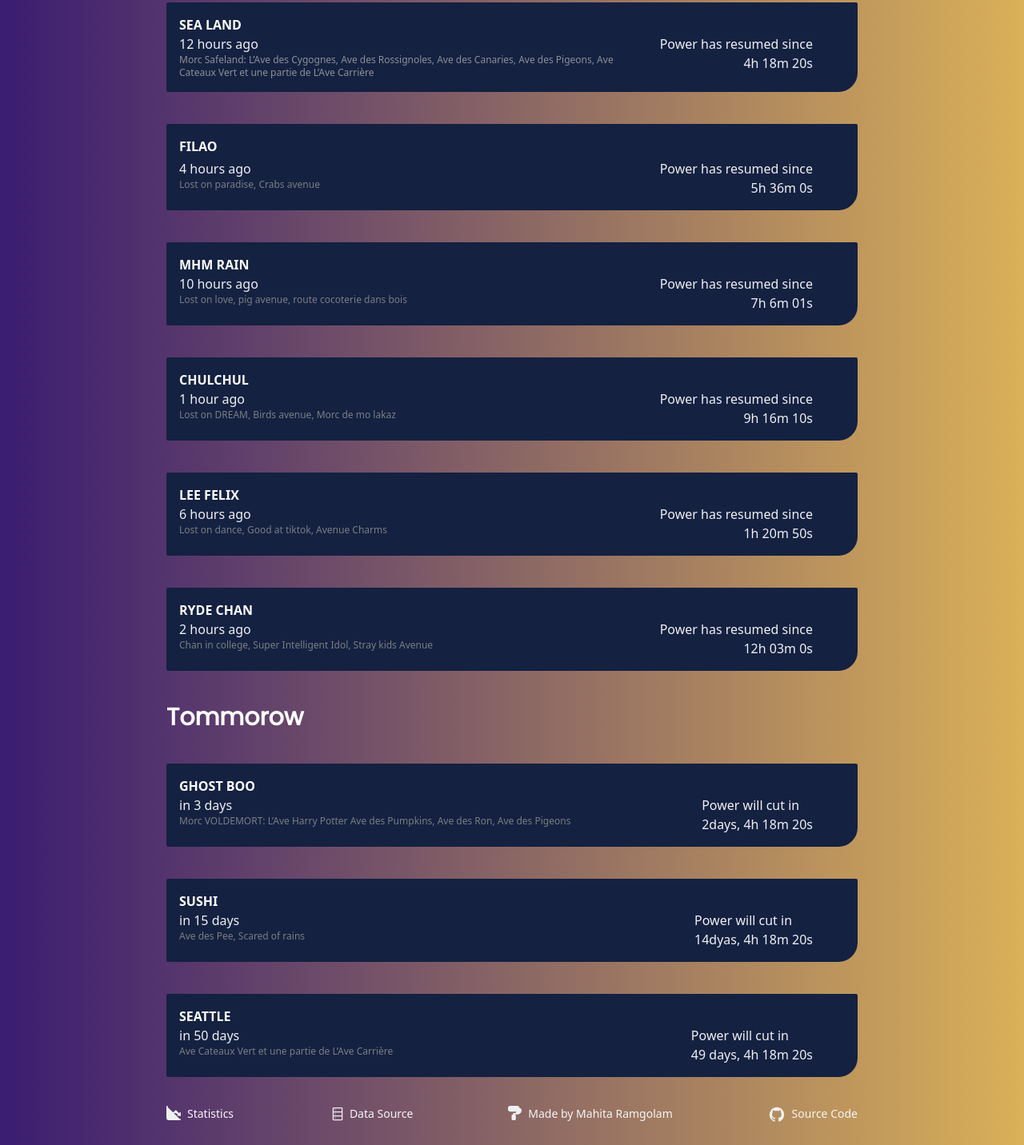
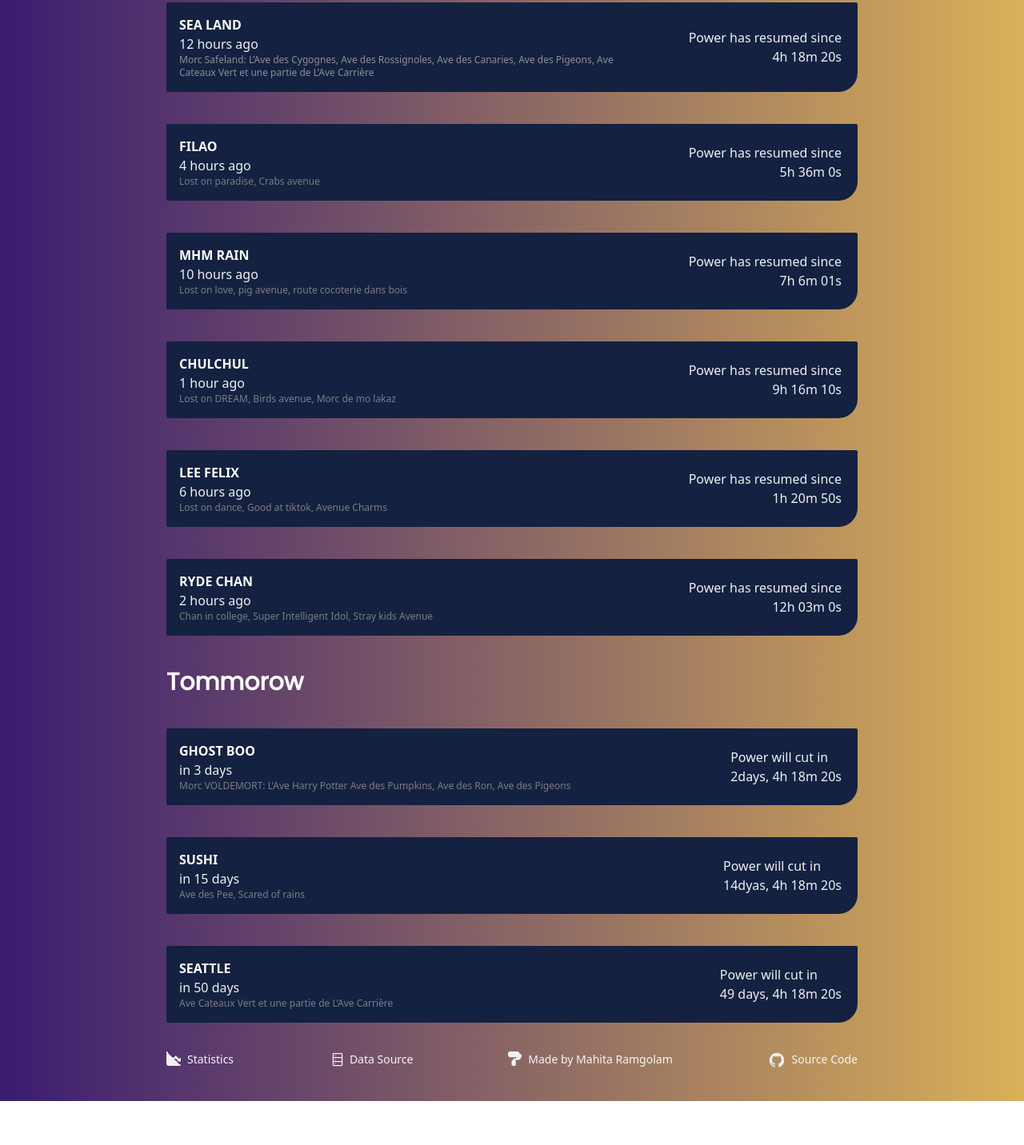
Before and after one commit to mahita098/power-outage-somewhere, a website: page index.html in a window 1280 px wide. Shown: the part 201-1633 px from the top of the page at 80% size. After the commit the page ends 1578 px from the top, so only its background shows below. Drawn offline with Linux system fonts and the light colour scheme.

Commit message:
Spacing correctiions

```diff
--- a/index.html
+++ b/index.html
@@ -19,78 +19,84 @@
             <div class="flex flex-col  rounded-md">
                 <div><h2 class="font-bold text-3xl text-[#ffffff]">Today</h2></div>
                 <div class="border-transparent rounded-sm rounded-ee-3xl  bg-[#142141] p-4 pr-4 mt-10">
-                    <h3 class="font-bold uppercase text-[#ffffff]">SEA LAND</h3>
-                    <div class="flex justify-between pr-10">
+
+                    <div class="flex justify-between pr-1">
                         <div class="max-w-xl">
+                            <h3 class="font-bold uppercase text-[#ffffff]">SEA LAND</h3>
                             <p class="text-[#f0f0f2]">12 hours ago</p>
                             <p class="text-[#8f8f97] text-xs">Morc Safeland: L’Ave des Cygognes, Ave des Rossignoles, Ave des Canaries, Ave des Pigeons, Ave Cateaux Vert et une partie de L’Ave Carrière</p>
                         </div>
-                        <div>
+                        <div class="flex flex-col justify-center">
                             <p class="text-[#f0f0f2] text-ms">Power has resumed since</p>
                             <p class="text-[#f0f0f2] text-right">4h 18m 20s</p>
                         </div>
                     </div>
                  </div>
                  <div class="border-transparent rounded-sm rounded-ee-3xl  bg-[#142141] p-4 pr-4 mt-10">
-                    <h3 class="font-bold uppercase text-[#ffffff] pb-1">FILAO</h3>
-                    <div class="flex justify-between pr-10">
+
+                    <div class="flex justify-between pr-1">
                         <div class="max-w-xl">
+                            <h3 class="font-bold uppercase text-[#ffffff]">FILAO</h3>
                             <p class="text-[#f0f0f2]">4 hours ago</p>
                             <p class="text-[#7d7d83] text-xs ">Lost on paradise, Crabs avenue</p>
                         </div>
-                        <div>
+                        <div class="flex flex-col justify-center">
                             <p class="text-[#f0f0f2] text-ms">Power has resumed since</p>
                             <p class="text-[#f0f0f2] text-right">5h 36m 0s</p>
                         </div>
                     </div>
                  </div>
                  <div class="border-transparent rounded-sm rounded-ee-3xl  bg-[#142141] p-4 pr-4 mt-10">
-                    <h3 class="font-bold uppercase text-[#ffffff]">MHM RAIN</h3>
-                    <div class="flex justify-between pr-10">
+
+                    <div class="flex justify-between pr-1">
                         <div class="max-w-xl">
+                            <h3 class="font-bold uppercase text-[#ffffff]">MHM RAIN</h3>
                             <p class="text-[#f0f0f2]">10 hours ago</p>
                             <p class="text-[#7d7d83] text-xs ">Lost on love, pig avenue, route cocoterie dans bois</p>
                         </div>
-                        <div>
+                        <div class="flex flex-col justify-center">
                             <p class="text-[#f0f0f2] text-ms">Power has resumed since</p>
                             <p class="text-[#f0f0f2] text-right">7h 6m 01s</p>
                         </div>
                     </div>
                  </div>
                  <div class="border-transparent rounded-sm rounded-ee-3xl  bg-[#142141] p-4 pr-4 mt-10">
-                    <h3 class="font-bold uppercase text-[#ffffff]">CHULCHUL</h3>
-                    <div class="flex justify-between pr-10">
+
+                    <div class="flex justify-between pr-1">
                         <div class="max-w-xl">
+                            <h3 class="font-bold uppercase text-[#ffffff]">CHULCHUL</h3>
                             <p class="text-[#f0f0f2]">1 hour ago</p>
                             <p class="text-[#7d7d83] text-xs ">Lost on DREAM, Birds avenue, Morc de mo lakaz</p>
                         </div>
-                        <div>
+                        <div class="flex flex-col justify-center">
                             <p class="text-[#f0f0f2] text-ms">Power has resumed since</p>
                             <p class="text-[#f0f0f2] text-right">9h 16m 10s</p>
                         </div>
                     </div>
                  </div>
                  <div class="border-transparent rounded-sm rounded-ee-3xl  bg-[#142141] p-4 pr-4 mt-10">
-                    <h3 class="font-bold uppercase text-[#ffffff]">LEE FELIX</h3>
-                    <div class="flex justify-between pr-10">
+
+                    <div class="flex justify-between pr-1">
                         <div class="max-w-xl">
+                            <h3 class="font-bold uppercase text-[#ffffff]">LEE FELIX</h3>
                             <p class="text-[#f0f0f2]">6 hours ago</p>
                             <p class="text-[#7d7d83] text-xs ">Lost on dance, Good at tiktok, Avenue Charms</p>
                         </div>
-                        <div>
+                        <div class="flex flex-col justify-center">
                             <p class="text-[#f0f0f2] text-ms">Power has resumed since</p>
                             <p class="text-[#f0f0f2] text-right">1h 20m 50s</p>
                         </div>
                     </div>
                  </div>
                  <div class="border-transparent rounded-sm rounded-ee-3xl  bg-[#142141] p-4 pr-4 mt-10">
-                    <h3 class="font-bold uppercase text-[#ffffff]">RYDE CHAN</h3>
-                    <div class="flex justify-between pr-10">
+
+                    <div class="flex justify-between pr-1">
                         <div class="max-w-xl">
+                            <h3 class="font-bold uppercase text-[#ffffff]">RYDE CHAN</h3>
                             <p class="text-[#f0f0f2]">2 hours ago</p>
                             <p class="text-[#7d7d83] text-xs ">Chan in college, Super Intelligent Idol, Stray kids Avenue</p>
                         </div>
-                        <div>
+                        <div class="flex flex-col justify-center">
                             <p class="text-[#f0f0f2] text-ms">Power has resumed since</p>
                             <p class="text-[#f0f0f2] text-right">12h 03m 0s</p>
                         </div>
@@ -104,39 +110,42 @@
             <div class="flex flex-col rounded-md">
                 <div><h2 class="font-extrabold text-3xl text-[#ffffff]">Tommorow</h2></div>
                 <div class="border-transparent rounded-sm rounded-ee-3xl bg-[#142141] p-4 pr-4 mt-10">
-                    <h3 class="font-bold uppercase text-[#ffffff]">GHOST BOO</h3>
-                    <div class="flex justify-between pr-10">
+
+                    <div class="flex justify-between pr-1">
                         <div class="max-w-xl">
+                            <h3 class="font-bold uppercase text-[#ffffff]">GHOST BOO</h3>
                             <p class="text-[#f0f0f2]"> in 3 days</p>
                             <p class="text-[#7d7d83] text-xs">Morc VOLDEMORT: L’Ave Harry Potter Ave des Pumpkins, Ave des Ron, Ave des Pigeons</p>
                         </div>
-                        <div>
+                        <div class="flex flex-col justify-center">
                             <p class="text-[#f0f0f2] text-ms">Power will cut in</p>
                             <p class="text-[#f0f0f2] text-right">2days, 4h 18m 20s</p>
                         </div>
                     </div>
                  </div>
                  <div class="border-transparent rounded-sm rounded-ee-3xl bg-[#142141] p-4 pr-4 mt-10">
-                    <h3 class="font-bold uppercase text-[#ffffff]">SUSHI</h3>
-                    <div class="flex justify-between pr-10">
+
+                    <div class="flex justify-between pr-1">
                         <div class="max-w-xl">
+                            <h3 class="font-bold uppercase text-[#ffffff]">SUSHI</h3>
                             <p class="text-[#f0f0f2]">in 15 days</p>
                             <p class="text-[#7d7d83] text-xs">Ave des Pee, Scared of rains</p>
                         </div>
-                        <div>
+                        <div class="flex flex-col justify-center">
                             <p class="text-[#f0f0f2] text-ms">Power will cut in</p>
                             <p class="text-[#f0f0f2] text-right">14dyas, 4h 18m 20s</p>
                         </div>
                     </div>
                  </div>
                  <div class="border-transparent rounded-sm rounded-ee-3xl  bg-[#142141] p-4 pr-4 mt-10">
-                    <h3 class="font-bold uppercase text-[#ffffff]">SEATTLE</h3>
-                    <div class="flex justify-between pr-10">
+
+                    <div class="flex justify-between pr-1">
                         <div class="max-w-xl">
+                            <h3 class="font-bold uppercase text-[#ffffff]">SEATTLE</h3>
                             <p class="text-[#f0f0f2]">in 50 days</p>
                             <p class="text-[#7d7d83] text-xs">Ave Cateaux Vert et une partie de L’Ave Carrière</p>
                         </div>
-                        <div>
+                        <div class="flex flex-col justify-center">
                             <p class="text-[#f0f0f2] text-ms">Power will cut in</p>
                             <p class="text-[#f0f0f2] text-right">49 days, 4h 18m 20s</p>
                         </div>
```
Also changed, not shown: dist/output.css.
